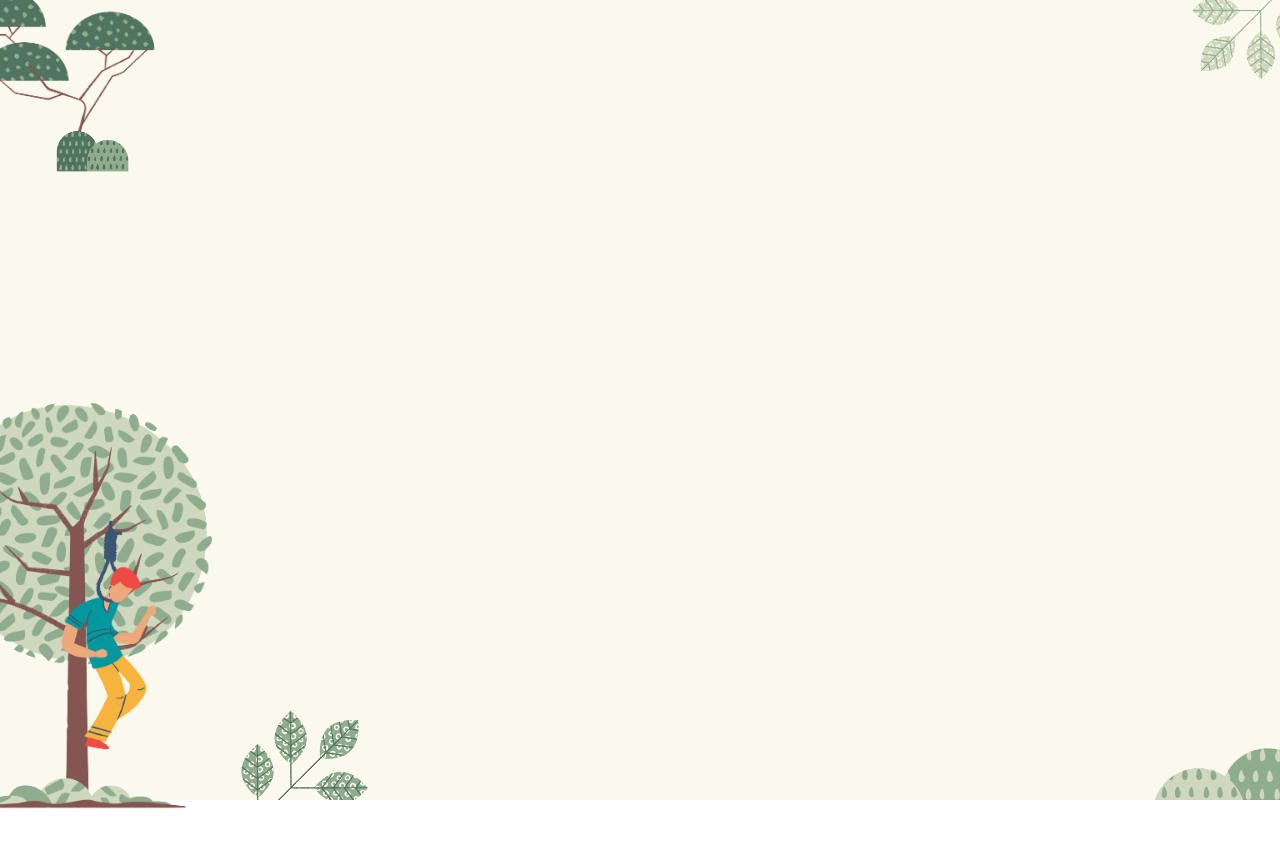
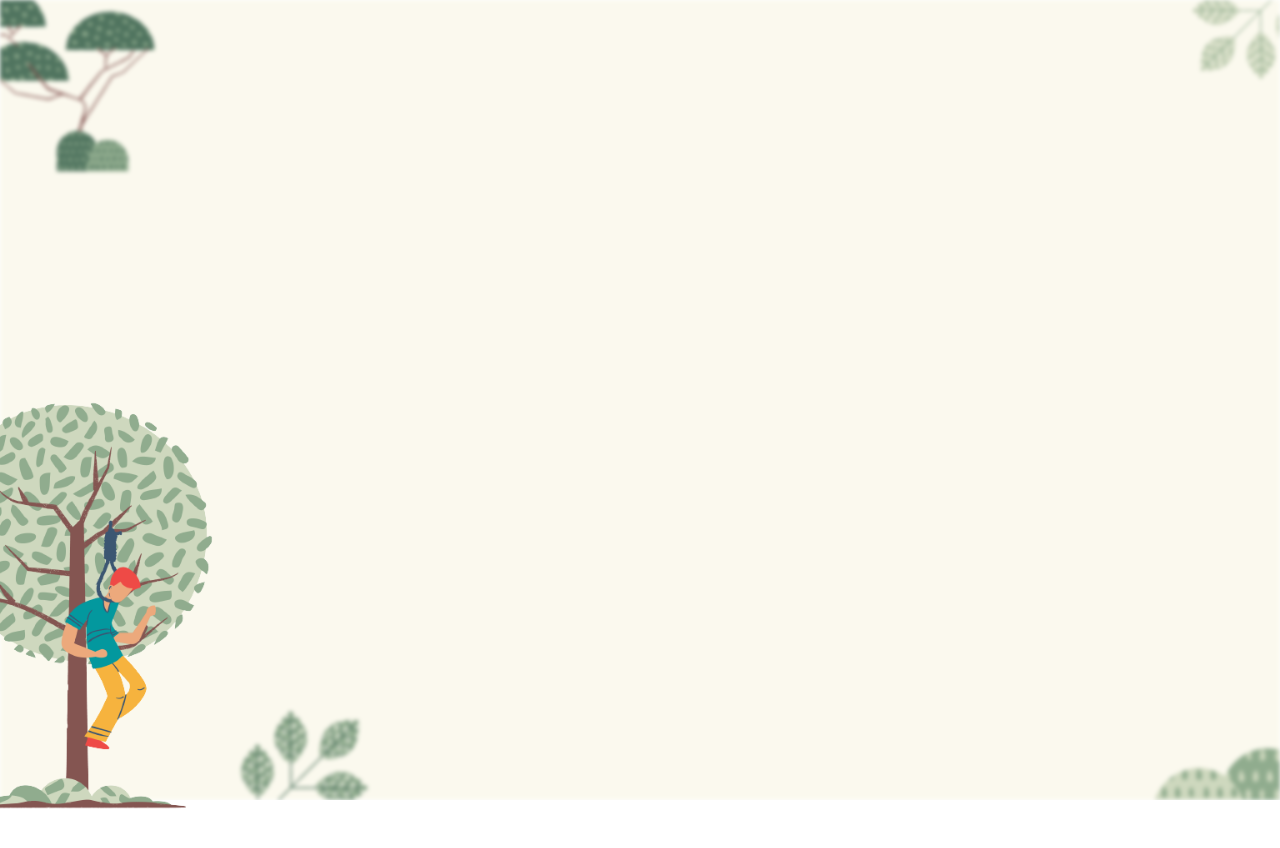
Before and after one commit to BrunaSuelen/forca, an Angular app: page / in a window 1280 px wide. Built offline with nearby package versions, Linux system fonts and the light colour scheme; a web font is replaced by a local one.

Commit message:
style: Adiciona blur no background

```diff
--- a/src/app/template/background/background.component.scss
+++ b/src/app/template/background/background.component.scss
@@ -2,6 +2,7 @@
   background: #fbf9ee;
   overflow: hidden;
   min-height: 100vh;
+  filter: blur(2px);
 
   .elements {
     position: relative;
```
